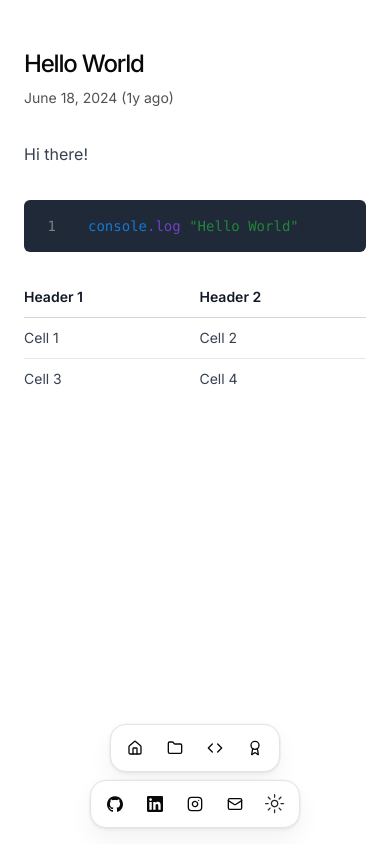
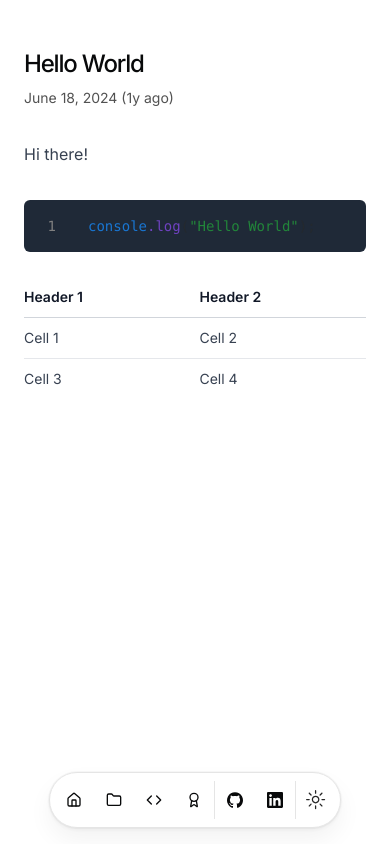
Before and after one commit to OfrenDialsa/ofrendialsa.portfolio, a Next.js app: page /blog/hello-world in a window 390 px wide. Built offline with nearby package versions, Linux system fonts and the light colour scheme.

Commit message:
the navbar is bad on mobile, so i changed it

```diff
--- a/src/components/navbar.tsx
+++ b/src/components/navbar.tsx
@@ -1,5 +1,3 @@
-"use client";
-
 import { Dock, DockIcon } from "@/components/magicui/dock";
 import { ModeToggle } from "@/components/mode-toggle";
 import { buttonVariants } from "@/components/ui/button";
@@ -15,14 +13,9 @@ import Link from "next/link";
 
 export default function Navbar() {
   return (
-    <div className="pointer-events-none fixed inset-x-0 bottom-0 z-30 flex flex-col items-center gap-2 mb-4">
-      {/* Background blur */}
-      <div className="fixed bottom-0 inset-x-0 h-24 sm:h-16 bg-background/80 backdrop-blur-lg [-webkit-mask-image:linear-gradient(to_top,black,transparent)] dark:bg-background/90" />
-
-      {/* Wrapper */}
-      <div className="pointer-events-auto flex flex-col sm:flex-row items-center gap-2 sm:gap-0">
-        {/* ==== TOP: Main Navigation ==== */}
-        <Dock className="z-50 relative mx-auto flex min-h-full h-12 items-center px-1 bg-background rounded-2xl shadow-sm [box-shadow:0_0_0_1px_rgba(0,0,0,.03),0_2px_4px_rgba(0,0,0,.05),0_12px_24px_rgba(0,0,0,.05)] dark:[border:1px_solid_rgba(255,255,255,.1)] dark:[box-shadow:0_-20px_80px_-20px_#ffffff1f_inset]">
+    <div className="pointer-events-none fixed inset-x-0 bottom-0 z-30 mx-auto mb-4 flex origin-bottom h-full max-h-14">
+      <div className="fixed bottom-0 inset-x-0 h-16 w-full bg-background to-transparent backdrop-blur-lg [-webkit-mask-image:linear-gradient(to_top,black,transparent)] dark:bg-background"></div>
+      <Dock className="z-50 pointer-events-auto relative mx-auto flex min-h-full h-full items-center px-1 bg-background [box-shadow:0_0_0_1px_rgba(0,0,0,.03),0_2px_4px_rgba(0,0,0,.05),0_12px_24px_rgba(0,0,0,.05)] transform-gpu dark:[border:1px_solid_rgba(255,255,255,.1)] dark:[box-shadow:0_-20px_80px_-20px_#ffffff1f_inset] ">
         {DATA.navbar.map((item) => (
           <DockIcon key={item.href}>
             <Tooltip>
@@ -31,7 +24,7 @@ export default function Navbar() {
                   href={item.href}
                   className={cn(
                     buttonVariants({ variant: "ghost", size: "icon" }),
-                      "size-12 sm:size-10"
+                    "size-12"
                   )}
                 >
                   <item.icon className="size-4" />
@@ -43,10 +36,7 @@ export default function Navbar() {
             </Tooltip>
           </DockIcon>
         ))}
-        </Dock>
-
-        {/* ==== BOTTOM: Social + Theme ==== */}
-        <Dock className="z-50 relative mx-auto flex min-h-full h-12 items-center px-1 bg-background rounded-2xl shadow-sm [box-shadow:0_0_0_1px_rgba(0,0,0,.03),0_2px_4px_rgba(0,0,0,.05),0_12px_24px_rgba(0,0,0,.05)] dark:[border:1px_solid_rgba(255,255,255,.1)] dark:[box-shadow:0_-20px_80px_-20px_#ffffff1f_inset] sm:ml-3">
+        <Separator orientation="vertical" className="h-full" />
         {Object.entries(DATA.contact.social)
           .filter(([_, social]) => social.navbar)
           .map(([name, social]) => (
@@ -55,11 +45,9 @@ export default function Navbar() {
                 <TooltipTrigger asChild>
                   <Link
                     href={social.url}
-                      target="_blank"
-                      rel="noopener noreferrer"
                     className={cn(
                       buttonVariants({ variant: "ghost", size: "icon" }),
-                        "size-12 sm:size-10"
+                      "size-12"
                     )}
                   >
                     <social.icon className="size-4" />
@@ -71,9 +59,7 @@ export default function Navbar() {
               </Tooltip>
             </DockIcon>
           ))}
-
-          <Separator orientation="vertical" className="h-6 mx-1 hidden sm:block" />
-
+        <Separator orientation="vertical" className="h-full py-2" />
         <DockIcon>
           <Tooltip>
             <TooltipTrigger asChild>
@@ -86,6 +72,5 @@ export default function Navbar() {
         </DockIcon>
       </Dock>
     </div>
-    </div>
   );
 }
--- a/src/data/json/resume/en/contact.tsx
+++ b/src/data/json/resume/en/contact.tsx
@@ -16,17 +16,5 @@ export const contact = {
       icon: Icons.linkedin,
       navbar: true,
     },
-    Instagram: {
-      name: "Instagram",
-      url: "https://www.instagram.com/ofren_",
-      icon: Icons.instagram,
-      navbar: true,
-    },
-    email: {
-      name: "Send Email",
-      url: "ofrendialsa.work@gmail.com",
-      icon: Icons.email,
-      navbar: true,
-    },
   },
 };
```
Lines whose indentation alone changed are shown as unchanged.
